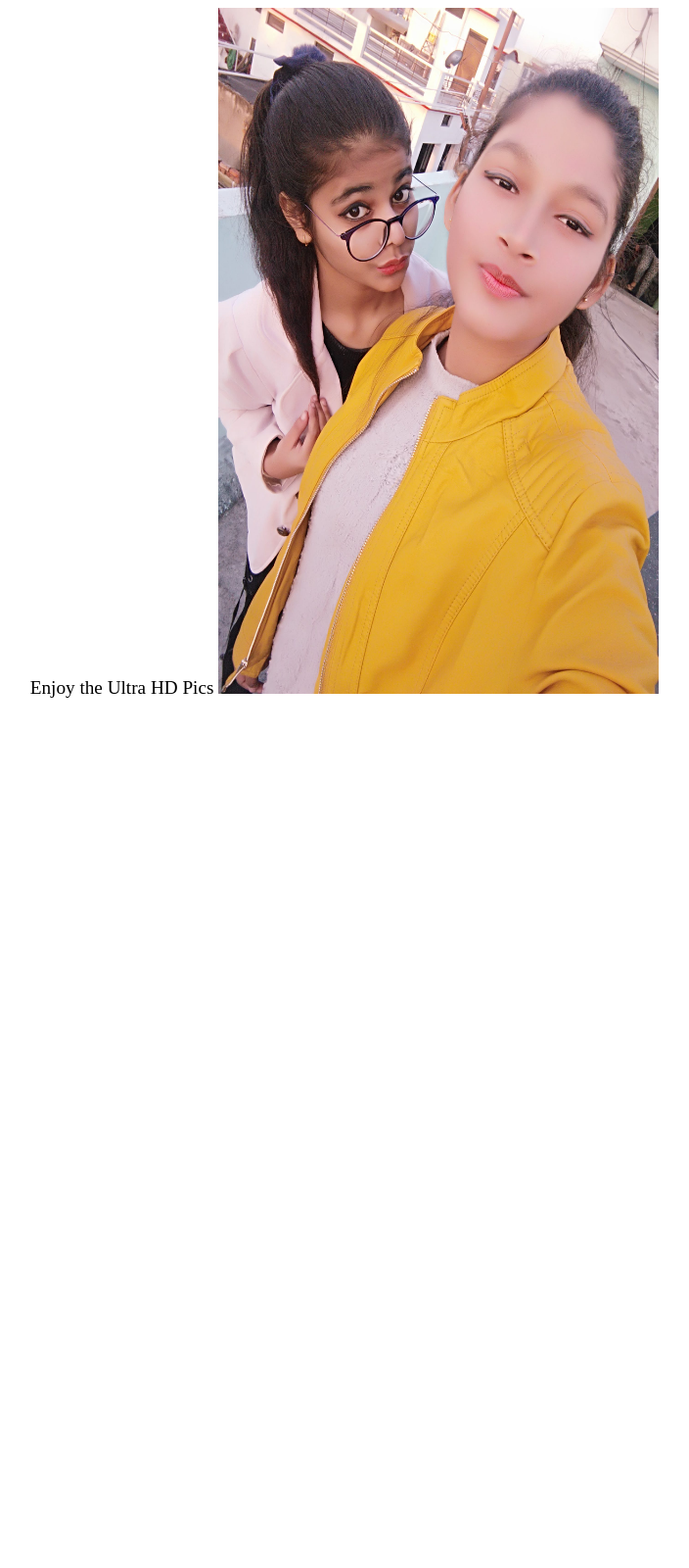
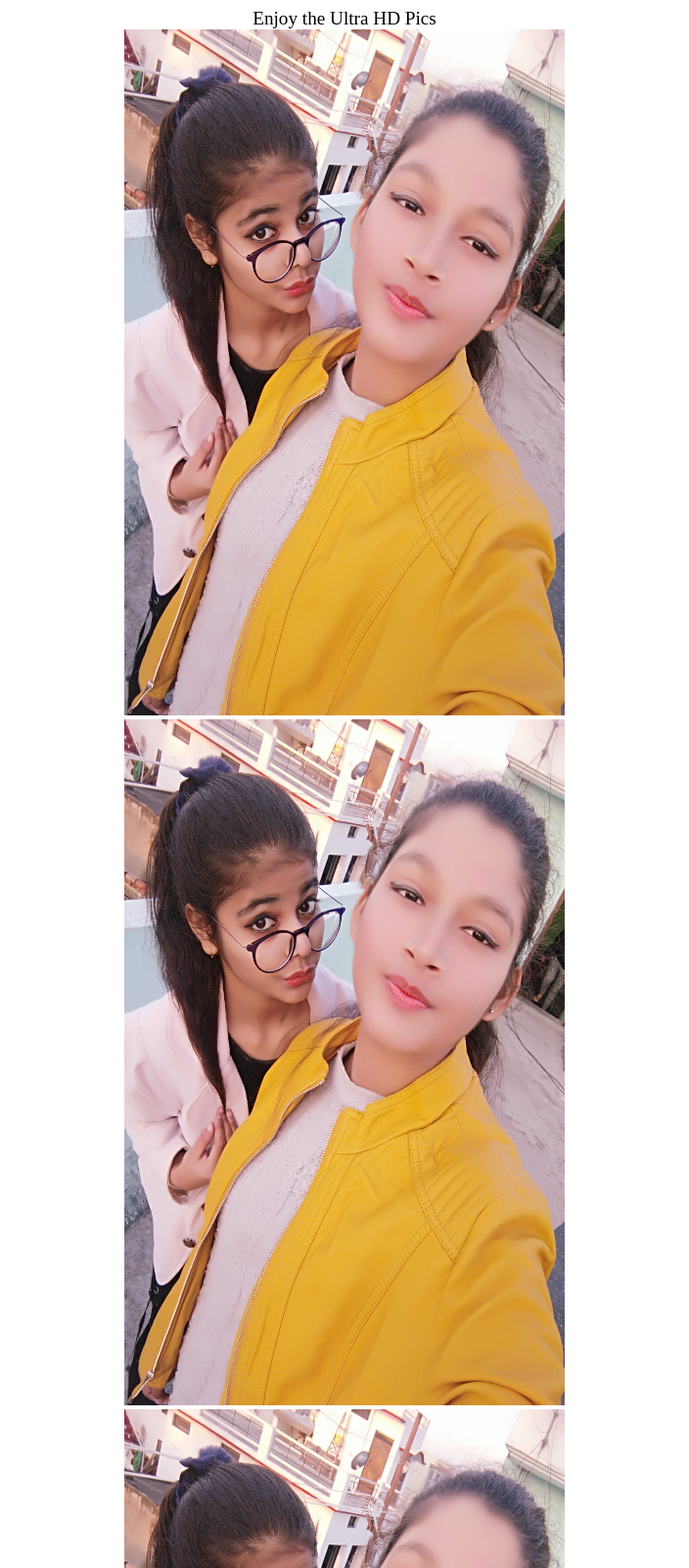
Before and after one commit to ak-sudo/h, a plain HTML site: page pics.html in a window 1280 px wide. Shown: the top 1600 px of the page at 98% size, without its empty margins (288-992 px from the left). Before the commit the page ends 800 px from the top, so only its background shows below. Drawn offline with Linux system fonts and the light colour scheme.

Commit message:
Update pics.html

```diff
--- a/pics.html
+++ b/pics.html
@@ -5,7 +5,18 @@
     <title>Pics</title>
 </head>
 <body>
-<center><big> Enjoy the Ultra HD Pics </big>
+<center>
+<big> Enjoy the Ultra HD Pics </big>
+<br>
+<img src="/h/IMG_20200123_172550.jpg" height="700px" width="450px">
+
+    <br>
+<img src="/h/IMG_20200123_172550.jpg" height="700px" width="450px">
+
+    <br>
+<img src="/h/IMG_20200123_172550.jpg" height="700px" width="450px">
+
+    <br>
 <img src="/h/IMG_20200123_172550.jpg" height="700px" width="450px">
 </center>
 </body>
```
